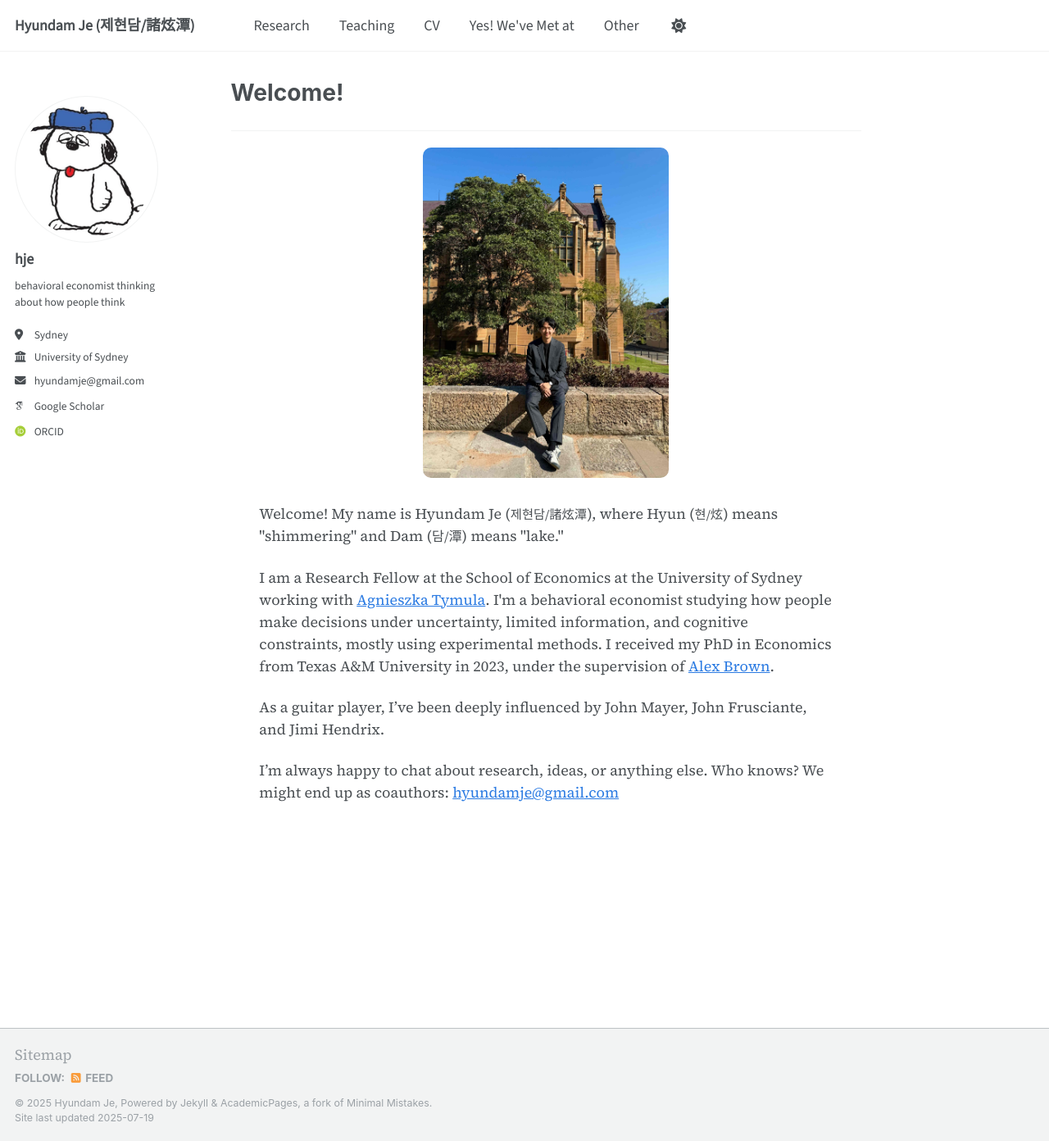
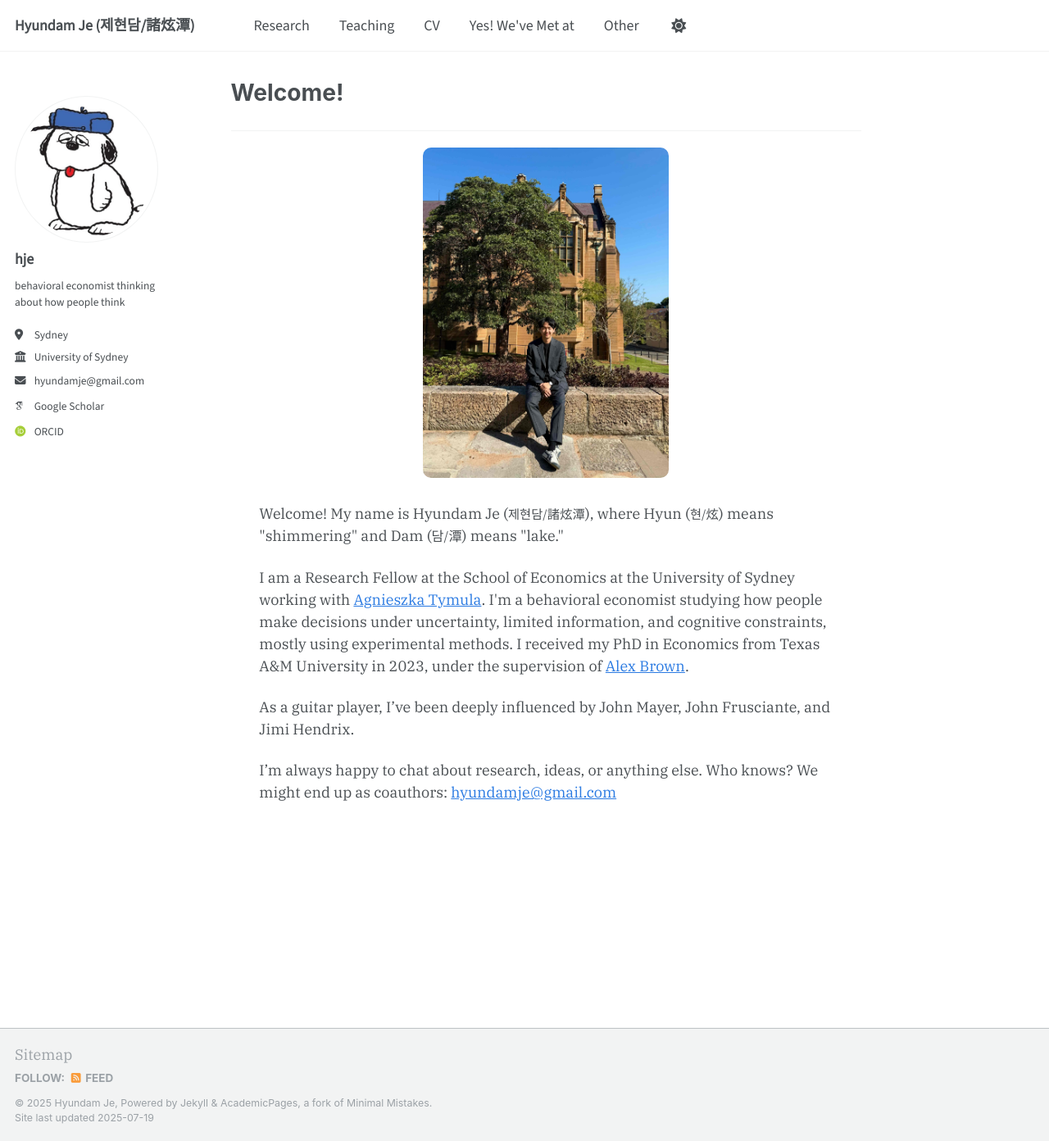
Before and after one commit to hyundamje/hyundamje.github.io, a Jekyll site: the page built from _pages/about.md, in a window 1280 px wide and 1392 px high. Shown: the whole window at 82% size. Built offline with Jekyll 4.4.1, drawn with Linux system fonts in a browser that asks for light colours; some web fonts are replaced.

Commit message:
Update _base.scss

```diff
--- a/_sass/layout/_base.scss
+++ b/_sass/layout/_base.scss
@@ -39,9 +39,9 @@ body {
   padding: $masthead-height 0 0;
   padding-bottom: 9em;
  // font-family: 'Merriweather', serif;
-   font-family: 'Source Serif 4', serif;
+ //  font-family: 'Source Serif 4', serif;
  // font-family: 'Roboto Serif', serif;
- // font-family: 'IBM Plex Serif', serif;
+  font-family: 'IBM Plex Serif', serif;
  // font-family:  'Libertine', serif;
 
     line-height: 1.5;
```
